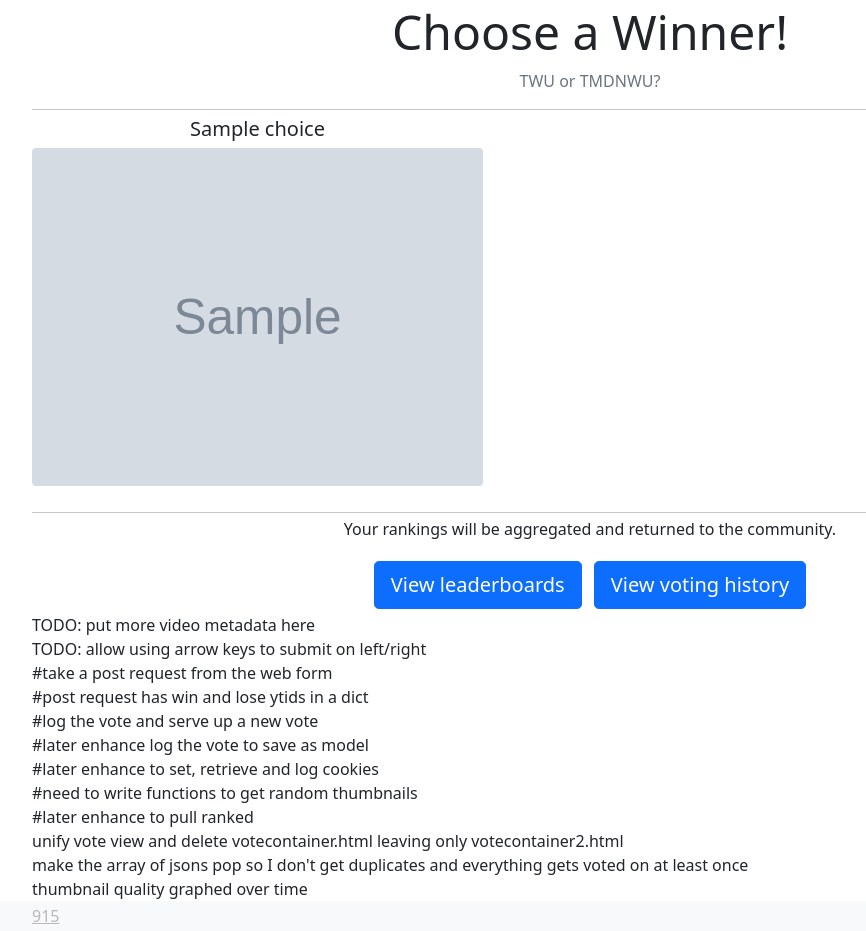
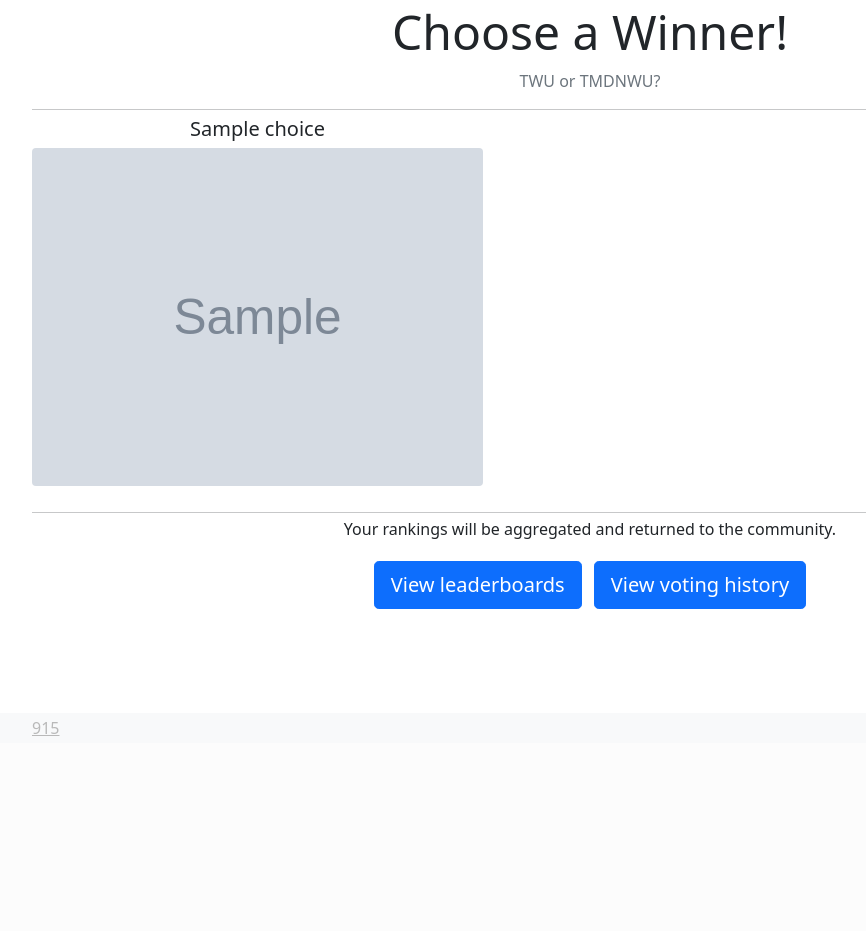
Before and after one commit to piyh/corpus, a Django app: template Python/thumbnailBracket/templates/vote.html in a window 1280 px wide. Shown: the part 57-988 px from the top of the page, without its empty margins (50-916 px from the left). After the commit the page ends 793 px from the top, so only its background shows below. Run offline with Django 3.2, Linux system fonts and the light colour scheme; the template is opened without the code that fills it: most values are stand-ins (such as "Sample title", 1, 10 or a date in 2020); grey boxes marked "Sample" are stand-in pictures; parts of the project's set-up code (start-up, migrations or seed data) failed here and were passed over; some libraries are stand-ins or nearby versions.

Commit message:
can't commit?

```diff
--- a/Python/thumbnailBracket/bracket/admin.py
+++ b/Python/thumbnailBracket/bracket/admin.py
@@ -1,6 +1,5 @@
 from django.contrib import admin
 
-from .models import Thumbnail, Vote
+from .models import *
 
-admin.site.register(Thumbnail)
 admin.site.register(Vote)
--- a/Python/thumbnailBracket/bracket/static/vote.js
+++ b/Python/thumbnailBracket/bracket/static/vote.js
@@ -1,6 +1,6 @@
 let voteForm = document.forms["vote-form"];
-let left = document.getElementsByName("left")[0];
-let right = document.getElementsByName("right")[0];
+var left = document.getElementsByName("left")[0];
+var right = document.getElementsByName("right")[0];
 
 function voteClick(e) {
   console.log("event on " + e.target.name);
@@ -21,6 +21,8 @@ function voteClick(e) {
       console.log("submitted!");
       document.getElementById("vote-container").innerHTML = request.response
       thumbnails = document.getElementsByClassName("thumbnail")
+      left = document.getElementsByName("left")[0];
+      right = document.getElementsByName("right")[0];
       for(ele of thumbnails){
           ele.addEventListener("click", voteClick);
       }
--- a/Python/thumbnailBracket/templates/base.html
+++ b/Python/thumbnailBracket/templates/base.html
@@ -31,10 +31,10 @@
         <div class="collapse navbar-collapse" id="navbarCollapse">
           <ul class="navbar-nav me-auto mb-2 mb-md-0">
             <li class="nav-item">
-              <a class="nav-link active" aria-current="page" href="/">Home</a>
+              <a class="nav-link active" aria-current="page" href="{% url 'bracket.index' %}">Home</a>
             </li>
             <li class="nav-item">
-              <a class="nav-link active" href="/vote/" tabindex="-1">Vote</a>
+              <a class="nav-link active" href="{% url 'bracket.vote' %}" tabindex="-1">Vote</a>
             </li>
             <li class="nav-item">
               <a class="nav-link disabled" href="#" tabindex="-1">Leaderboard</a>
--- a/Python/thumbnailBracket/templates/voteContainer.html
+++ b/Python/thumbnailBracket/templates/voteContainer.html
@@ -8,7 +8,6 @@
         <!--I'm using this loop just for two choices because I want this to be extensible to a 16 thumbnail bracket -->
         {% for key, choice in choices.items %}
             {% if choice == 'vs' %}
-
                 <div class="col-2 p-0  my-auto mx-auto">
                 <img src="{% static 'vs.png' %}" class="mx-auto img-fluid d-block w-10" alt="vs" style="max-width: 20;">
                 </div>
@@ -22,7 +21,6 @@
                 <p>Bad vote parameter passed to template</p>
             {% endif %}
       {% endfor %}
-
      </div>
       {% csrf_token %}
     </form>
@@ -32,18 +30,5 @@
       <a class="btn btn-primary btn-lg m-1" href="#" role="button">View leaderboards</a>
       <a class="btn btn-primary btn-lg m-1" href="#" role="button">View voting history</a>
     </div>
-    TODO: put more video metadata here <br/>
-    TODO: allow using arrow keys to submit on left/right<br/>
-    #take a post request from the web form<br/>
-    #post request has win and lose ytids in a dict<br/>
-    #log the vote and serve up a new vote <br/>
-    #later enhance log the vote to save as model<br/>
-    #later enhance to set, retrieve and log cookies<br/>
-    #need to write functions to get random thumbnails<br/>
-    #later enhance to pull ranked<br/>
-    unify vote view and delete votecontainer.html leaving only  votecontainer2.html<br/>
-    make the array of jsons pop so I don't get duplicates and everything gets voted on at least once<br/>
-    thumbnail quality graphed over time<br/>
-
     <div id="result"></div>
 </div>
```
Also changed, not shown: Python/thumbnailBracket/bracket/common.py (+0 -7 lines), Python/thumbnailBracket/bracket/models.py (+7 -10 lines), Python/thumbnailBracket/bracket/views.py (+18 -36 lines), Python/thumbnailBracket/thumbnailBracket/settings.py (+6 -2 lines), 3 other files.
